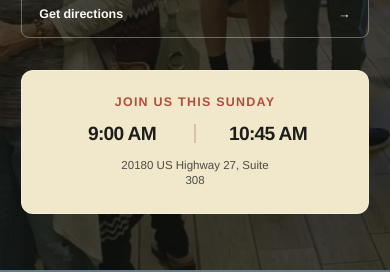
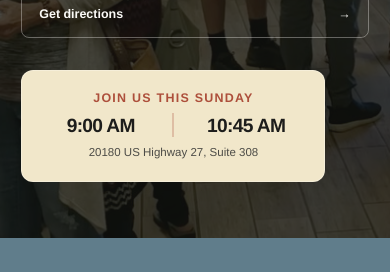
Before and after one commit to living-message-church/living-message-church, a Next.js app: page / in a window 390 px wide. Shown: the part 560-832 px from the top of the page. Built offline with nearby package versions, Linux system fonts and the light colour scheme; no server answers.

Commit message:
revert: restore compact mobile Sunday card

```diff
--- a/src/styles/globals.css
+++ b/src/styles/globals.css
@@ -441,10 +441,7 @@ button, input, textarea, select { font: inherit; }
   .site-logo { width: 10rem; }
   .action-group { align-items: stretch; flex-direction: column; }
   .action-link:not(.action-text) { width: 100%; }
-  .hero-fact-card { width: 100%; gap: 0.9rem; padding: 1.5rem 1.25rem; }
-  .hero-times { width: min(17rem, 100%); margin-inline: auto; column-gap: 1.25rem; }
-  .hero-times::after { top: 0; bottom: 0; }
-  .hero-fact-card small { max-width: 26ch; margin-inline: auto; }
+  .hero-fact-card { width: min(19rem, 100%); }
   .footer-grid { grid-template-columns: 1fr; }
   .footer-grid > div:first-child { grid-column: auto; }
   .empty-card { grid-template-columns: 1fr; }
```
Also changed, not shown: 1 other file (tests, documents, lock files or other folders).
